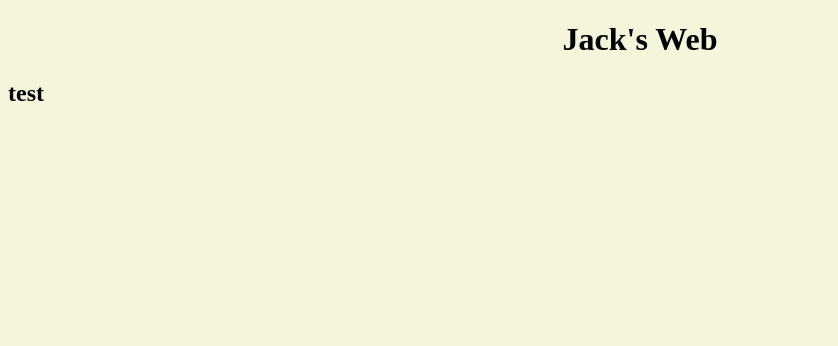
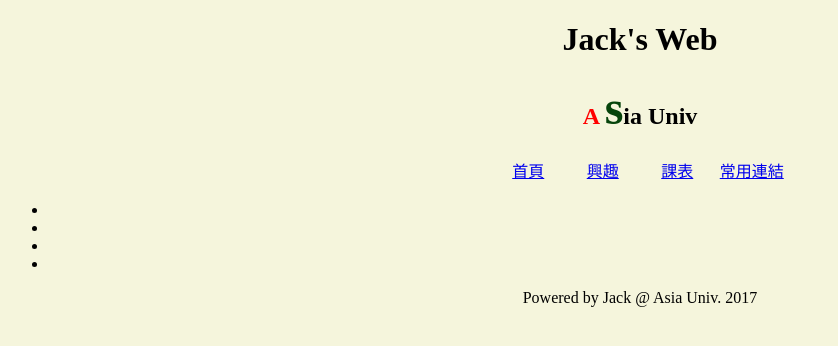
Before and after one commit to jackjowChou/ExHTML, a plain HTML site: page index.html in a window 1280 px wide. Shown: the whole page, without its empty margins (0-838 px from the left). Drawn offline with Linux system fonts and the light colour scheme.

Commit message:
update index.html 1

```diff
--- a/index.html
+++ b/index.html
@@ -6,6 +6,28 @@
 </head>
 <body bgcolor="#f5f5dc">
     <h1 align="center">Jack's Web</h1>
-    <h2>test</h2>
+    <h2 align="center"><span style="color: red">A</span>
+        <span style="color: #06440b; font-size: 2em;">s</span>ia Univ</h2>
+    <table border="0" align="center" width="300">
+        <tr align="center">
+            <td width="25%"><a href="index.html">首頁</a></td>
+            <td width="25%"><a href="page2.html">興趣</a></td>
+            <td width="25%"><a href="page3.html">課表</a></td>
+            <td width="25%"><a href="page4.html">常用連結</a></td>
+        </tr>
+    </table>
+    <ul>
+        <li></li>
+        <li></li>
+        <li></li>
+        <li></li>
+    </ul>
+
+
+
+
+
+
+    <p align="center">Powered by Jack @ Asia Univ. 2017</p>
 </body>
 </html>
```
